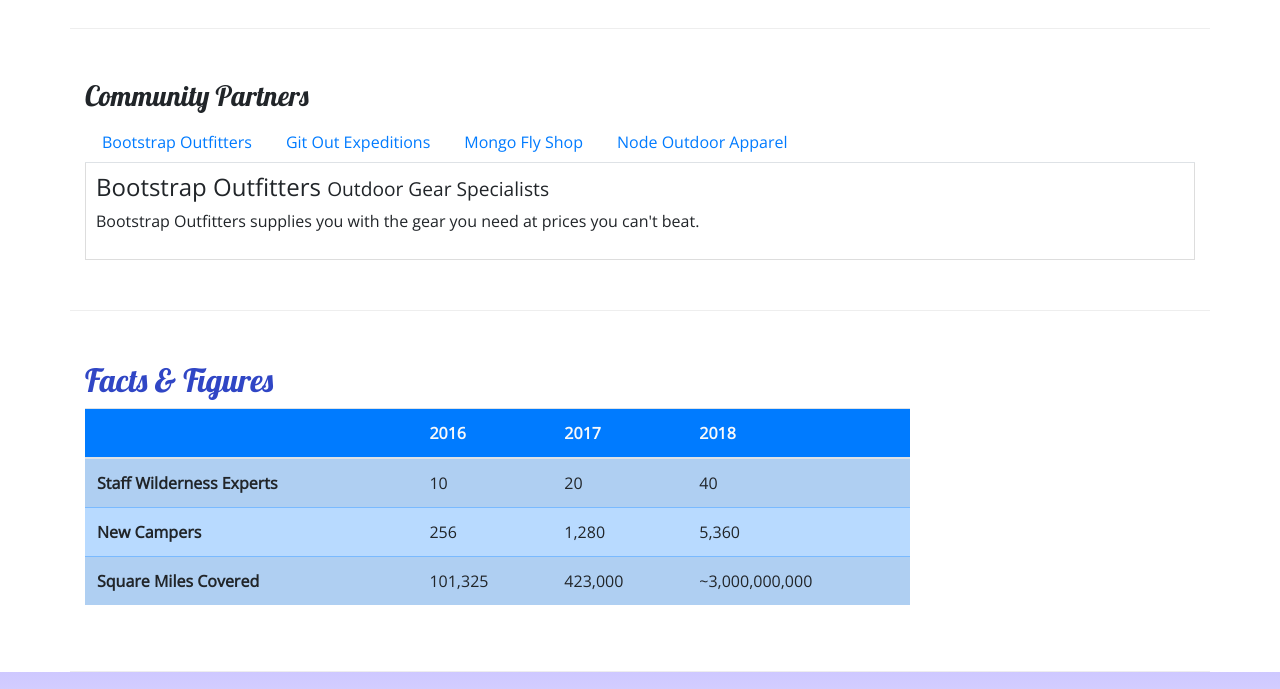
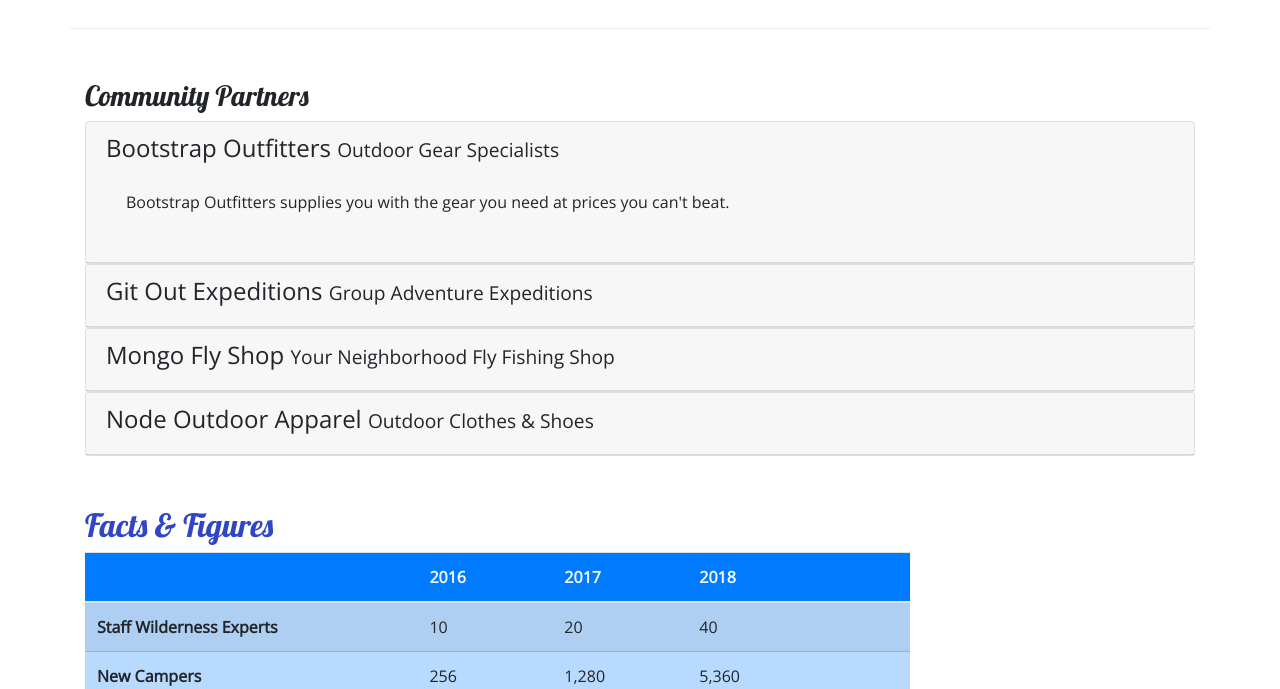
Before and after one commit to chindalim/nucampsite, a website: page aboutus.html in a window 1280 px wide. Shown: the part 840-1529 px from the top of the page. Drawn offline with nearby package versions, Linux system fonts and the light colour scheme.

Commit message:
Accordion

```diff
--- a/CSS/styles.css
+++ b/CSS/styles.css
@@ -38,9 +38,3 @@ footer {
 
 img-fluid {
 }
-
-.tab-content {
-    border: 1px solid #DDD;
-    border-top: none;
-    padding: 10px;
-}
--- a/aboutus.html
+++ b/aboutus.html
@@ -110,40 +110,67 @@
             <div class="row row-content">
                 <div class="col">
                     <h3>Community Partners</h3>
-                    <ul class="nav nav-tabs">
-                        <li class="nav-item"><a class="nav-link" href="#bootstrap" role="tab"
-                                data-toggle="tab">Bootstrap Outfitters</a></li>
-                        <li class="nav-item"><a class="nav-link" href="#git" role="tab" data-toggle="tab">Git Out
-                                Expeditions</a></li>
-                        <li class="nav-item"><a class="nav-link" href="#mongo" role="tab" data-toggle="tab">Mongo Fly
-                                Shop</a></li>
-                        <li class="nav-item"><a class="nav-link" href="#node" role="tab" data-toggle="tab">Node Outdoor
-                                Apparel</a></li>
-                    </ul>
-                <div class="tab-content">
-                    <div role="tabpanel" class="tab-pane fade show active" id="bootstrap">
-                        <h4>Bootstrap Outfitters <small>Outdoor Gear Specialists</small></h4>
-                            <p class="d-none d-sm-block">Bootstrap Outfitters supplies you with the gear you need at prices you
-                            can't beat.</p>
-                    </div>
-                    <div role="tabpanel" class="tab-pane fade" id="git">
-                        <h4>Git Out Expeditions <small>Group Adventure Expeditions</small></h4>
-                        <p class="d-none d-sm-block">Join Git Out Expeditions to explore new horizons with a group of other
-                            adventurers!</p>
-                    </div>
-                    <div role="tabpanel" class="tab-pane fade" id="mongo">
-                        <h4>Mongo Fly Shop <small>Your Neighborhood Fly Fishing Shop</small></h4>
-                        <p class="d-none d-sm-block">Need a new fishing pole, a tacklebox, or flies of all kinds? Stop by
-                            Mongo Fly Shop.</p>
-                    </div>
-                    <div role="tabpanel" class="tab-pane fade" id="node">
-                        <h4>Node Outdoor Apparel <small>Outdoor Clothes & Shoes</small></h4>
-                        <p class="d-none d-sm-block">From polar fleeces to swimsuits, hiking boots to waders, a visit to
-                            Node will be sure to get you covered.</p>
+                    <div id="accordion">
+                        <div class="card">
+                            <div role="tab" class="card-header">
+                                <h4>
+                                    <a data-toggle="collapse" data-target="#bootstrap">
+                                        Bootstrap Outfitters <small>Outdoor Gear Specialists</small>
+                                    </a>
+                                </h4>
+                                <div class="collapse show" id="bootstrap" data-parent="#accordion">
+                                    <div class="card-body">
+                                        <p class="d-none d-sm-block">Bootstrap Outfitters supplies you with the gear you
+                                            need at prices you can't beat.</p>
+                                    </div>
+                                </div>
+                            </div>
+                        </div>
+                <div class="card">
+                    <div role="tab" class="card-header">
+                        <h4>
+                            <a class="collapsed" data-toggle="collapse" data-target="#git">
+                                Git Out Expeditions <small>Group Adventure Expeditions</small>
+                            </a>
+                        </h4>
+                        <div class="collapse" id="git" data-parent="#accordion">
+                            <div class="card-body">
+                                <p class="d-none d-sm-block">Join Git Out Expeditions to explore new horizons with a
+                                    group of other adventurers!</p>
+                            </div>
+                        </div>
                     </div>
                 </div>
+                <div class="card">
+                    <div role="tab" class="card-header">
+                        <h4>
+                            <a class="collapsed" data-toggle="collapse" data-target="#mongo">
+                                Mongo Fly Shop <small>Your Neighborhood Fly Fishing Shop</small>
+                            </a>
+                        </h4>
+                        <div class="collapse" id="mongo" data-parent="#accordion">
+                            <div class="card-body">
+                                <p class="d-none d-sm-block">Need a new fishing pole, a tacklebox, or flies of all
+                                    kinds? Stop by Mongo Fly Shop.</p>
+                            </div>
+                        </div>
+                    </div>
                 </div>
-            </div>
+                <div class="card">
+                    <div role="tab" class="card-header">
+                        <h4>
+                            <a class="collapsed" data-toggle="collapse" data-target="#node">
+                                Node Outdoor Apparel <small>Outdoor Clothes & Shoes</small>
+                            </a>
+                        </h4>
+                        <div class="collapse" id="node" data-parent="#accordion">
+                            <div class="card-body">
+                                <p class="d-none d-sm-block">From polar fleeces to swimsuits, hiking boots to waders, a
+                                    visit to Node will be sure to get you covered.</p>
+                            </div>
+                        </div>
+                    </div>
+                </div>
 
             <div class="row row-content">
                 <div class="col-sm-9">
```
